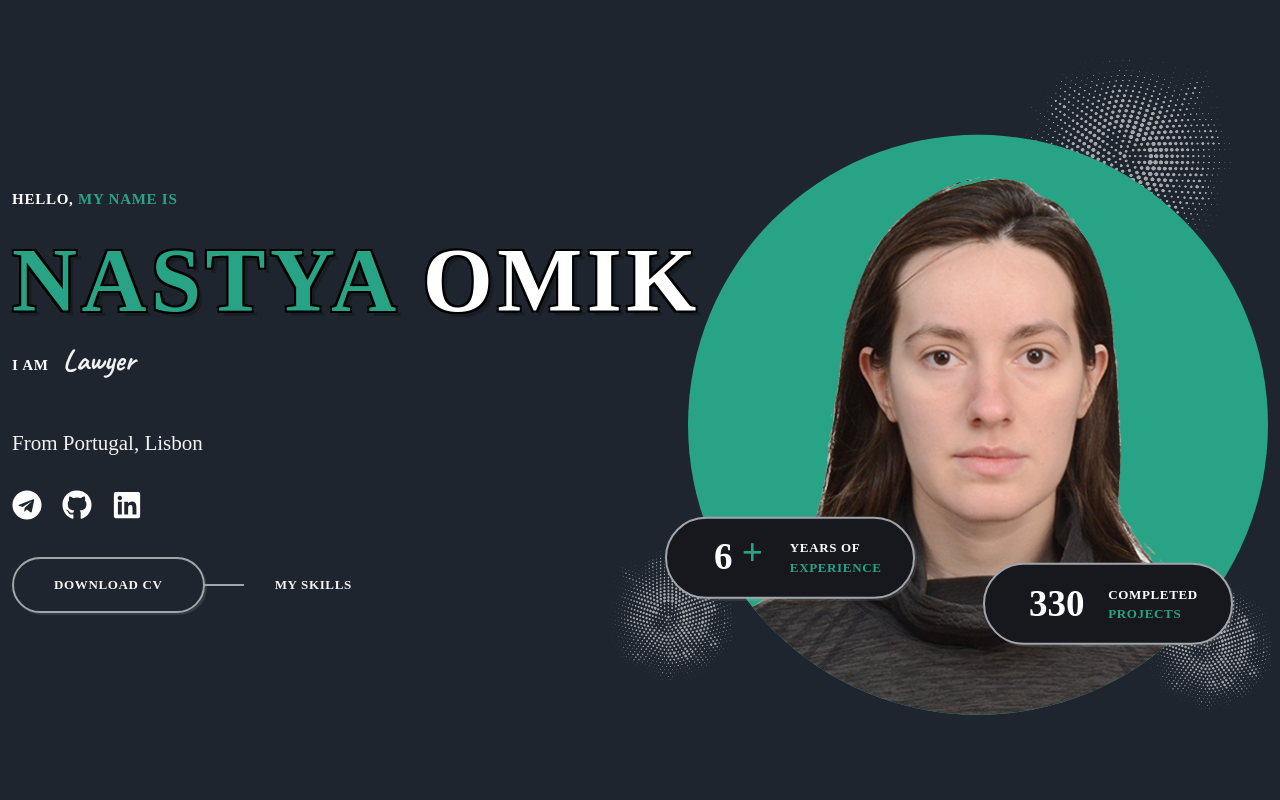
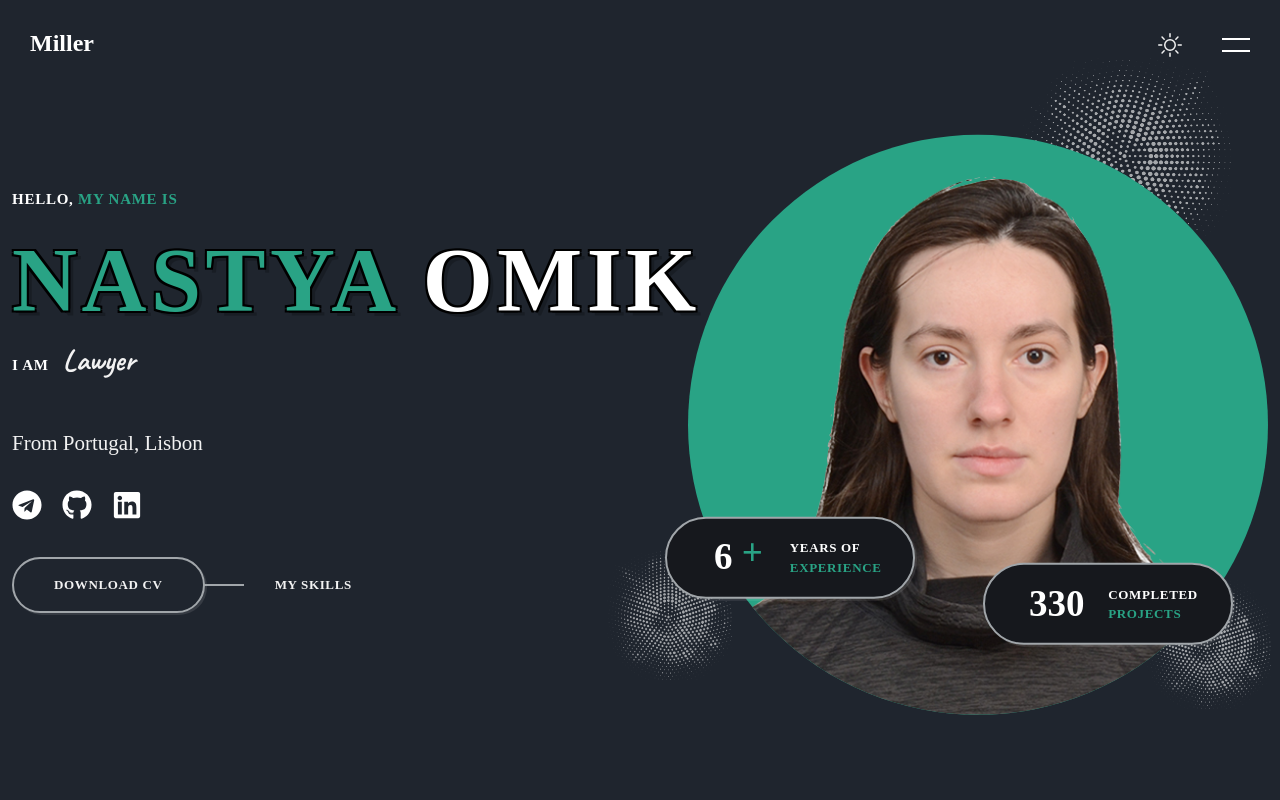
Before and after one commit to permikov/permikov.github.io, a React (Create React App) app: page / in a window 1280 px wide. Shown: the top 800 px of the page. Built offline with nearby package versions, Linux system fonts and the light colour scheme.

Commit message:
Add header

```diff
--- a/src/App.jsx
+++ b/src/App.jsx
@@ -10,6 +10,7 @@
 import Blog from './components/blog/Blog';
 import Contact from './components/contact/Contact';
 import Footer from './components/footer/Footer';
+import Header from './components/header/Header';
 
 
 function App() {
@@ -25,6 +26,7 @@
       <Blog />
       <Contact />
       <Footer />
+      <Header />
     </main>
   );
 }
--- a/src/Data.jsx
+++ b/src/Data.jsx
@@ -3,6 +3,45 @@
 import Project3 from './asserts/project_multiplayer.png';
 import Project4 from './asserts/project_rpg.png';
 
+
+export const links = [
+    {
+        name: 'Home',
+        path: 'home'
+    },
+    {
+        name: 'Services',
+        path: 'services'
+    },
+    {
+        name: 'Pricing',
+        path: 'pricing'
+    },
+    {
+        name: 'Resume',
+        path: 'resume'
+    },
+    {
+        name: 'Skills',
+        path: 'skills'
+    },
+    {
+        name: 'Testimonials',
+        path: 'testimonials'
+    },
+    {
+        name: 'Portfolio',
+        path: 'portfolio'
+    },
+    {
+        name: 'Contact',
+        path: 'contact'
+    },
+    {
+        name: 'Blog',
+        path: 'blog'
+    }
+];
 
 export const services = [
     {
--- /dev/null
+++ b/src/components/header/Header.jsx
@@ -0,0 +1,55 @@
+import React from 'react';
+import { links } from '../../Data';
+import { FaTelegram, FaGithub, FaLinkedin } from 'react-icons/fa';
+import { BsSun, BsMoon } from 'react-icons/bs';
+import './header.css';
+
+
+const Header = () => {
+  return (
+    <header className="header">
+        <nav className="nav">
+            <a href="" className="nav__logo text cs">
+                Miller
+            </a>
+            <div className="nav__menu">
+                <div className="nav__data">
+                    <ul className="nav__list">
+                        {links.map(({name, path}, index) => {
+                            return (
+                                <li className="nav__item" key={index}>
+                                    <a href="" className="nav__link text-cs">
+                                        {name}
+                                    </a>
+                                </li>
+                            );
+                        })}
+                    </ul>
+                    <div className='header__socials'>
+                        <a href='https://t.me/nikit34' className='header__social-link'>
+                            <FaTelegram />
+                        </a>
+                        <a href='https://github.com/nikit34' className='header__social-link'>
+                            <FaGithub />
+                        </a>
+                        <a href='https://www.linkedin.com/in/nikitapermikov/' className='header__social-link'>
+                            <FaLinkedin />
+                        </a>
+                    </div>
+                </div>
+            </div>
+            <div className="nav__btns">
+                <div className="theme__toggler">
+                    <BsSun />
+                </div>
+                <div className="nav__toggle">
+                    <span></span>
+                    <span></span>
+                </div>
+            </div>
+        </nav>
+    </header>
+  );
+};
+
+export default Header;
--- /dev/null
+++ b/src/components/header/header.css
@@ -0,0 +1,106 @@
+.header {
+    position: absolute;
+    top: 0;
+    width: 100%;
+    padding: 30px;
+    z-index: 100;
+}
+
+.nav {
+    display: flex;
+    justify-content: space-between;
+}
+
+.nav__logo {
+    color: var(--title-color);
+    font-size: var(--h4-font-size);
+    font-weight: 700;
+}
+
+.nav__menu {
+    position: fixed;
+    top: 0;
+    right: 0;
+    width: 0;
+    height: 100vh;
+    display: flex;
+    background-color: var(--bg-color-alt);
+    z-index: 10;
+}
+
+.nav__data {
+    padding: 80px 84px 0 154px;
+    margin: auto;
+    width: 100%;
+}
+
+.nav__list {
+    margin-bottom: 40px;
+}
+
+.nav__list li {
+    margin-bottom: 20px;
+}
+
+.nav__link {
+    color: var(--title-color);
+    font-size: var(--h5-font-size);
+    font-weight: 700;
+    transition: all 0.3s var(--transition);
+}
+
+.nav__link:hover {
+    color: var(--primary-color);
+}
+
+.header__socials {
+    display: flex;
+    column-gap: 20px;
+    margin-bottom: 30px;
+}
+
+.header__social-link {
+    color: var(--title-color);
+    font-size: var(--h2-font-size);
+    transition: all 0.7s var(--transition);
+}
+
+.header__social-link:hover {
+    color: var(--primary-color);
+}
+
+.nav__btns {
+    display: flex;
+    align-items: center;
+    column-gap: 40px;
+}
+
+.theme__toggler {
+    font-size: var(--h4-font-size);
+    display: flex;
+    align-items: center;
+    cursor: pointer;
+}
+
+.nav__toggle {
+    height: 30px;
+    width: 28px;
+    position: relative;
+    cursor: pointer;
+}
+
+.nav__toggle span {
+    position: absolute;
+    left: 0;
+    width: 100%;
+    height: 2px;
+    background-color: var(--title-color);
+}
+
+.nav__toggle span:first-child {
+    top: 8px;
+}
+
+.nav__toggle span:last-child {
+    bottom: 8px;
+}
```
